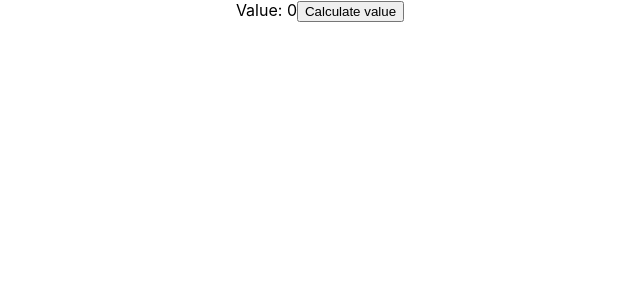
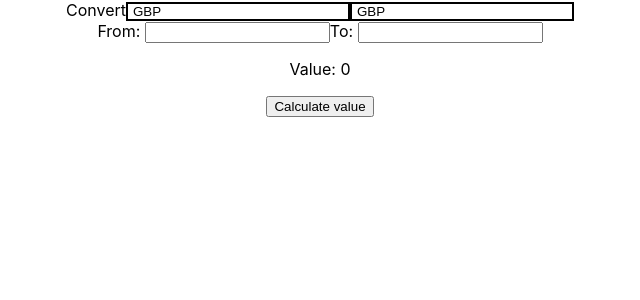
Before and after one commit to sgwicks/tech-test-p2u, a React (Create React App) app: page / in a window 1280 px wide. Shown: the top 300 px of the page, without its empty margins (320-960 px from the left). Built offline with nearby package versions, Linux system fonts and the light colour scheme.

Commit message:
Import Dropdown component

```diff
--- a/package.json
+++ b/package.json
@@ -14,7 +14,8 @@
     "pg": "^8.3.2",
     "react": "^16.13.1",
     "react-dom": "^16.13.1",
-    "react-scripts": "3.4.3"
+    "react-scripts": "3.4.3",
+    "styled-components": "^5.1.1"
   },
   "scripts": {
     "start": "react-scripts start",
--- a/src/App.js
+++ b/src/App.js
@@ -1,9 +1,11 @@
 import React, { useEffect, useState } from 'react';
 import './App.css';
 import {getValue} from './utils/api'
+import Dropdown from './components/Dropdown';
 
 function App() {
   const [value, updateValue] = useState(0)
+
 
   useEffect(() => {
 
@@ -16,7 +18,14 @@ function App() {
 
   return (
     <div className="App">
-      Value: {value}
+      Convert
+        <Dropdown />
+        <Dropdown />
+      <form>
+        <label>From: <input /></label>
+        <label>To: <input /></label>
+      </form>
+      <p>Value: {value}</p>
       <button onClick={handleCalculation}>Calculate value</button>
     </div>
   );
--- /dev/null
+++ b/src/components/Dropdown.jsx
@@ -0,0 +1,57 @@
+import React, { useState } from 'react';
+import {
+  DropdownButton,
+  DropdownOption,
+  DropdownList
+} from '../styles/DropdownStyles';
+
+const Dropdown = () => {
+  const [isVisible, toggleIsVisible] = useState(false)
+  const [options] = useState(['GBP', 'USD', 'AUD', 'EUR'])
+  const [option, updateOption] = useState('GBP')
+
+  const handleHover = (event, bg, text) => {
+    event.target.style.background = bg;
+    event.target.style.color = text;
+  };
+
+  const handleClick = () => {
+    toggleIsVisible(!isVisible)
+  };
+
+  const handleDropdownLeave = () => {
+    toggleIsVisible(false)
+  };
+
+    return (
+      <>
+        <DropdownButton
+          onClick={handleClick}
+          onMouseLeave={handleDropdownLeave}
+          >
+          {option}
+          {isVisible && (
+            <DropdownList>
+              {options.map((option, i) => {
+                return (
+                  <li key={`option-${i}`}>
+                    <DropdownOption
+                      onClick={() => updateOption(option)}
+                      onMouseEnter={(event) =>
+                        handleHover(event, 'blue', 'white')
+                      }
+                      onMouseLeave={(event) => handleHover(event, '', '')}>
+                        {option}
+                    </DropdownOption>
+                  </li>
+                )
+              })}
+            </DropdownList>
+          )}
+        </DropdownButton>
+      </>
+    );
+
+
+}
+export default Dropdown;
--- /dev/null
+++ b/src/styles/DropdownStyles.js
@@ -0,0 +1,34 @@
+import styled from 'styled-components';
+
+export const DropdownButton = styled.button`
+  width: 224px;
+  align-self: center;
+  text-align: left;
+  padding: 0 0 0 5px;
+  margin: 0;
+  border: solid black 2px;
+  background: white;
+  position: relative;
+`;
+
+export const DropdownOption = styled.button`
+  margin: 0;
+  padding: 0 0 0 5px;
+  border: none;
+  background: none;
+  width: 100%;
+  text-align: left;
+`;
+
+export const DropdownList = styled.ul`
+  background: white;
+  list-style-type: none;
+  margin: 0;
+  padding: 0;
+  border: solid black 2px;
+  width: 220px;
+  position: absolute;
+  top: 17px;
+  left: -2px;
+  right: 0;
+`;
```
Also changed, not shown: 1 other file (tests, documents, lock files or other folders).
